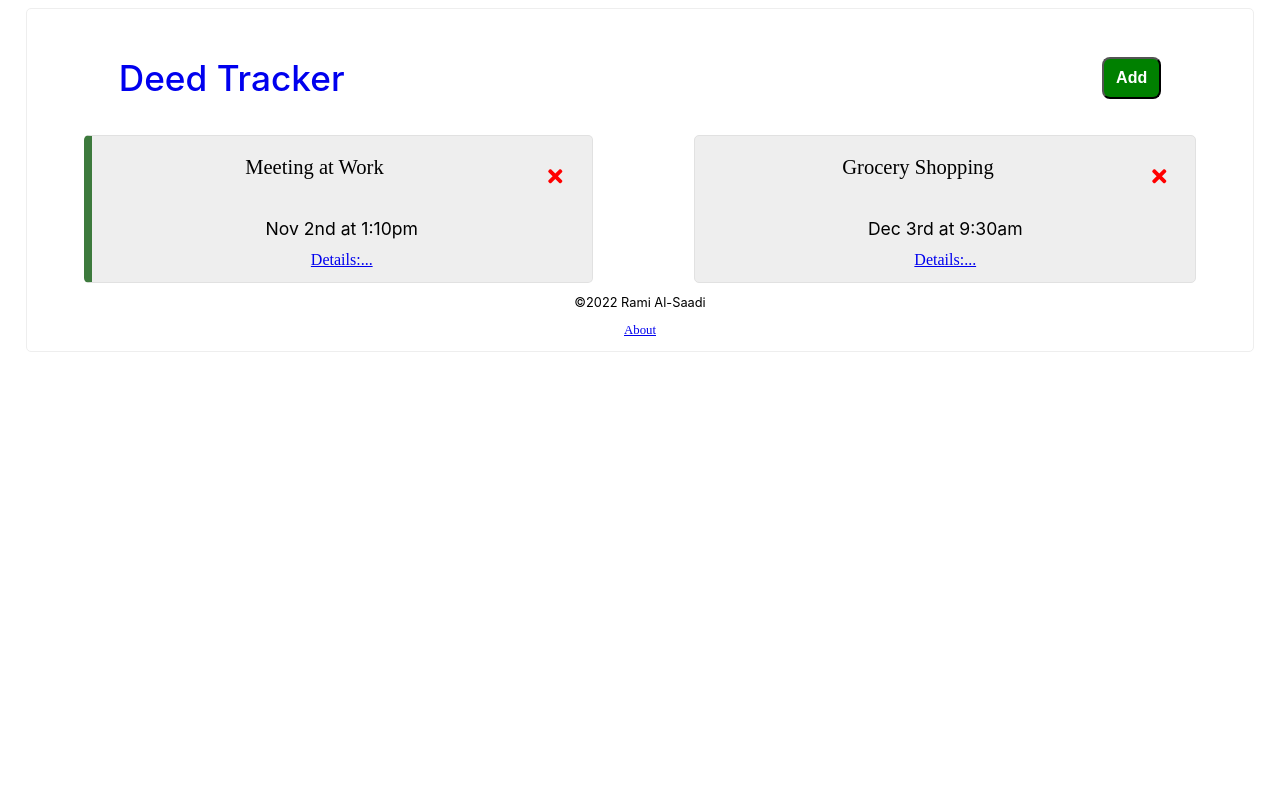
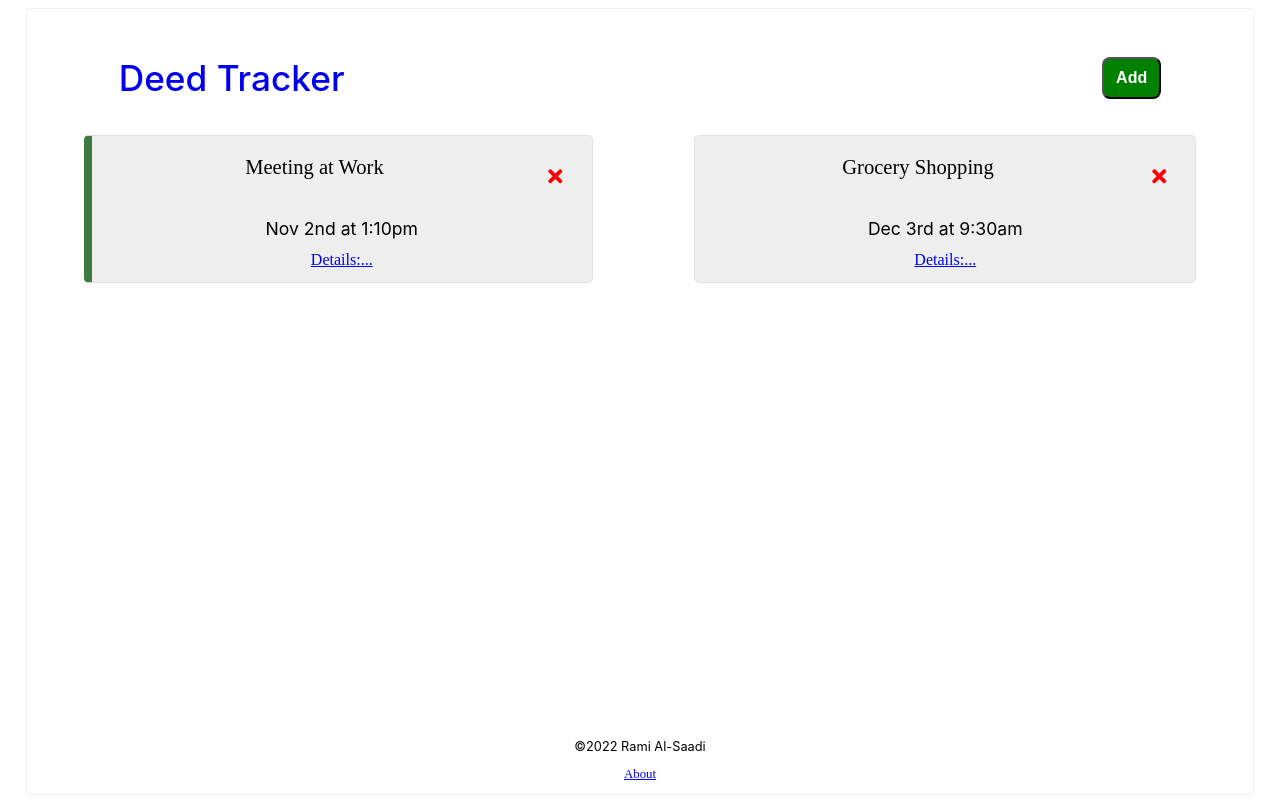
Before and after one commit to Rami24t/DeedsTrackerReactProject, a React (Create React App) app: page / in a window 1280 px wide. Built offline with nearby package versions, Linux system fonts and the light colour scheme.

Commit message:
inval time fix to 'ASAP'

```diff
--- a/package.json
+++ b/package.json
@@ -1,6 +1,7 @@
 {
-  "name": "deeds-tracker",
-  "version": "1.1.0",
+  "name": "deed-tracker",
+  "author": "Rami Al-Saadi",
+  "version": "1.0.3",
   "private": true,
   "dependencies": {
     "react": "^18.2.0",
--- a/src/components/AddDeed.js
+++ b/src/components/AddDeed.js
@@ -14,7 +14,7 @@ const AddDeed = ({ onAdd }) => {
       return false;
     } else {
       const id = Math.floor(Math.random() * 100000 + 1);
-      onAdd({ text, date: (new Date(date)).toUTCString().slice(0,-7), important, id, details });
+      onAdd({ text, date: date ? (new Date(date)).toUTCString().slice(0,-7) : 'ASAP', important, id, details });
       setText('');
       setDate('');
       setDetails('');
--- a/src/style.css
+++ b/src/style.css
@@ -23,6 +23,7 @@ body{
   max-width: 1200px;
   flex-wrap: wrap;
   /* align-items: center; */
+  min-height: 95vh;
 }
 
 header {
@@ -142,6 +143,7 @@ footer {
   text-align: center;
   font-size: 0.8rem;
   margin: auto;
+  margin-bottom: 0%;
   width: 100%;
   background-color: white;
 }
```
Also changed, not shown: 1 other file (tests, documents, lock files or other folders).
